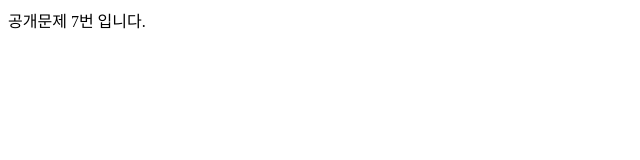
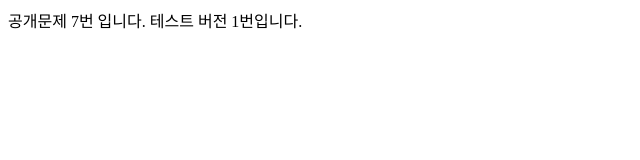
Before and after one commit to mingi2334/pubsol, a plain HTML site: page 7/index.html in a window 1280 px wide. Shown: the whole page, without its empty margins (0-640 px from the left). Drawn offline with Linux system fonts and the light colour scheme.

Commit message:
Update index.html

```diff
--- a/7/index.html
+++ b/7/index.html
@@ -8,5 +8,8 @@
 </head>
 <body>
     공개문제 7번 입니다.
+
+    테스트 버전 1번입니다.
+
 </body>
 </html>
```
